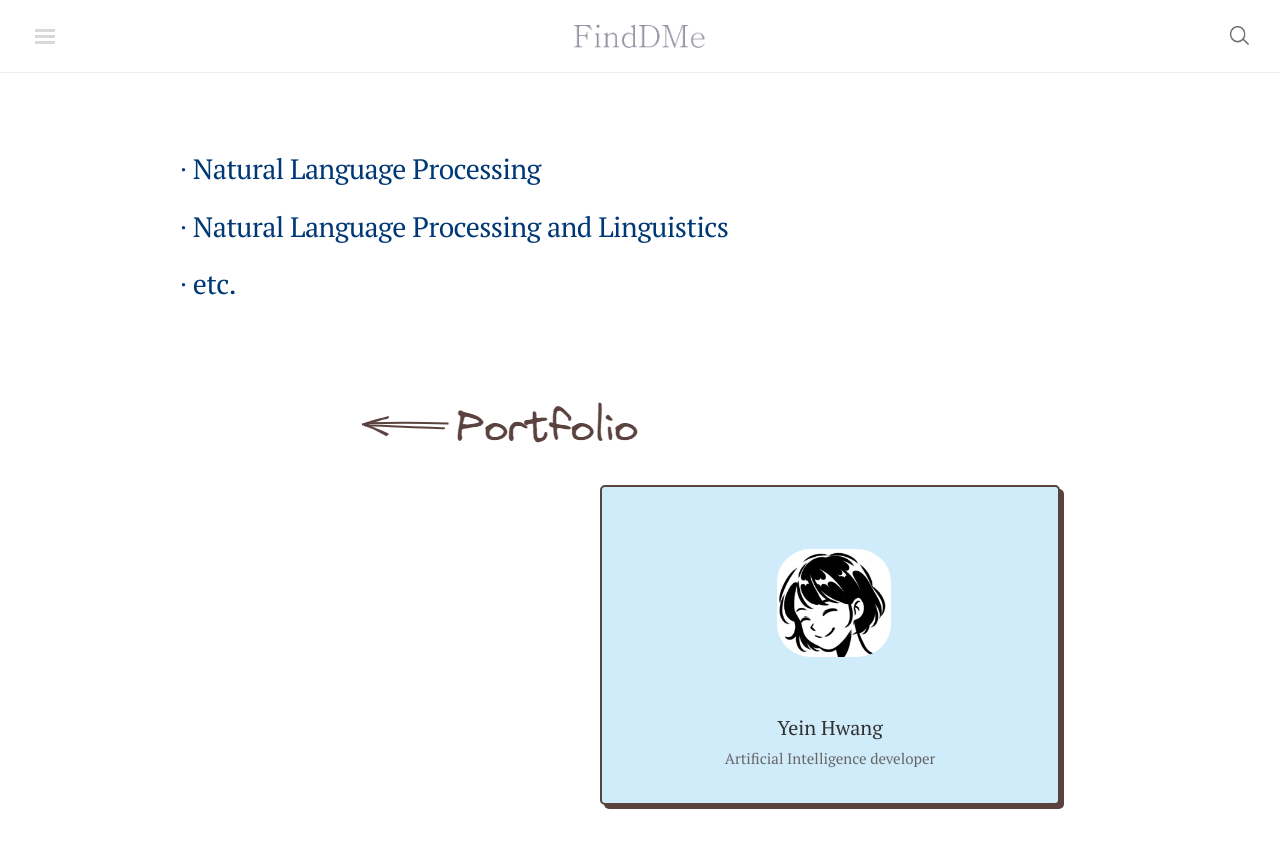
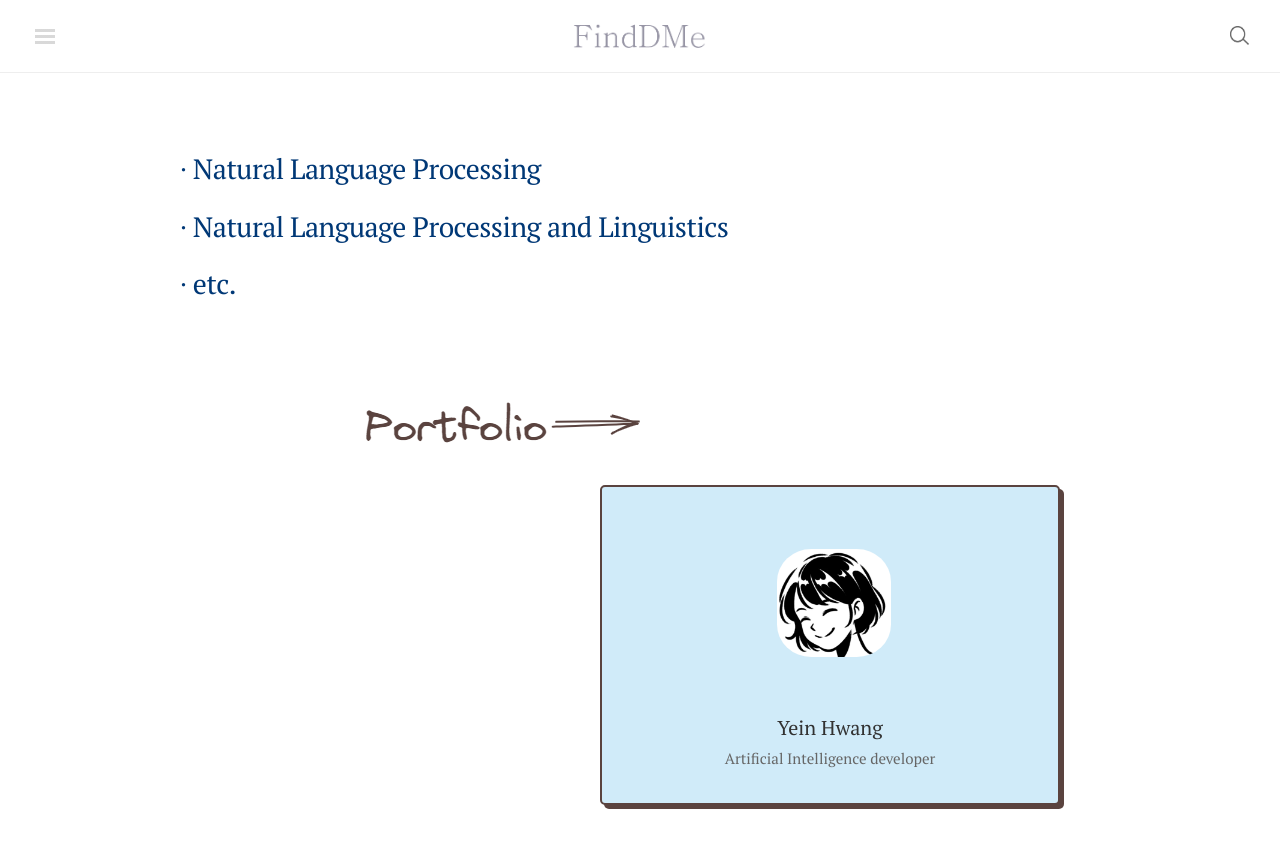
Before and after one commit to finddme/finddme.github.io, a Jekyll site: the page built from index.html, in a window 1280 px wide and 941 px high. Shown: the top 848 px of the window. Built offline with Jekyll 4.4.1, drawn with Linux system fonts in a browser that asks for light colours; nearby versions of some CDN libraries; comment, search, counter and statistics services are not loaded.

Commit message:
Update index.html

```diff
--- a/index.html
+++ b/index.html
@@ -77,7 +77,7 @@
 <br>
 
 <div class="hero-portfolio"  style="float: left; width: 50%; overflow-y:hidden; margin-left: 8px;">
-  <img src="https://finddme.github.io/public/portfolio_brown.png" />
+  <img src="https://finddme.github.io/public/portfolio_brown2.png" />
 </div>
 
 <div class="card-expo">
```
